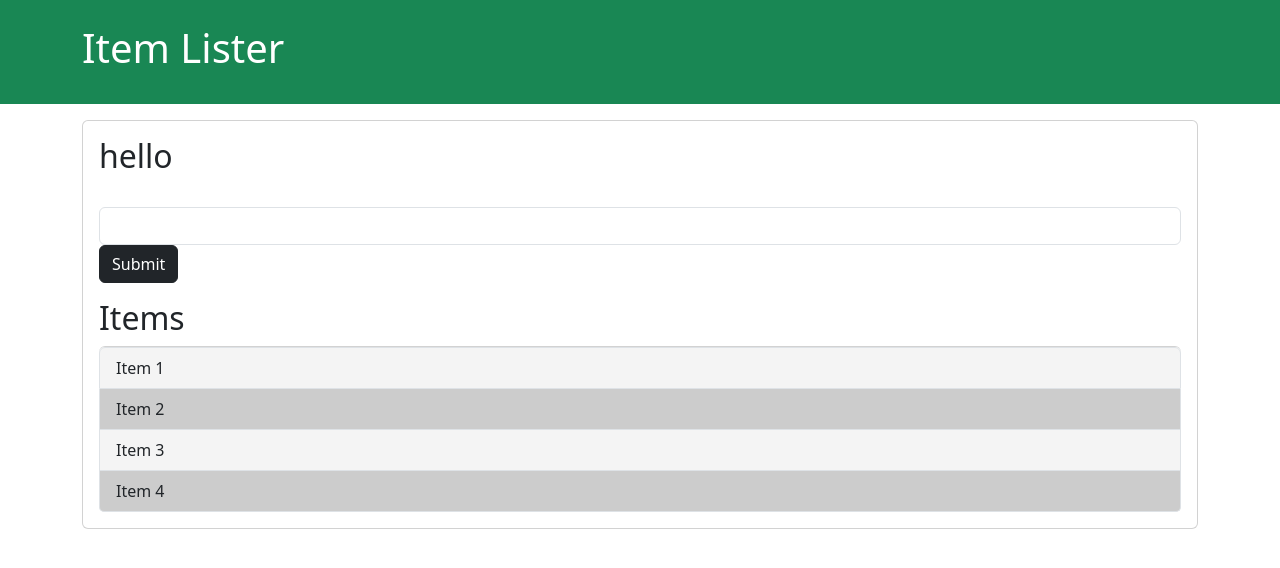
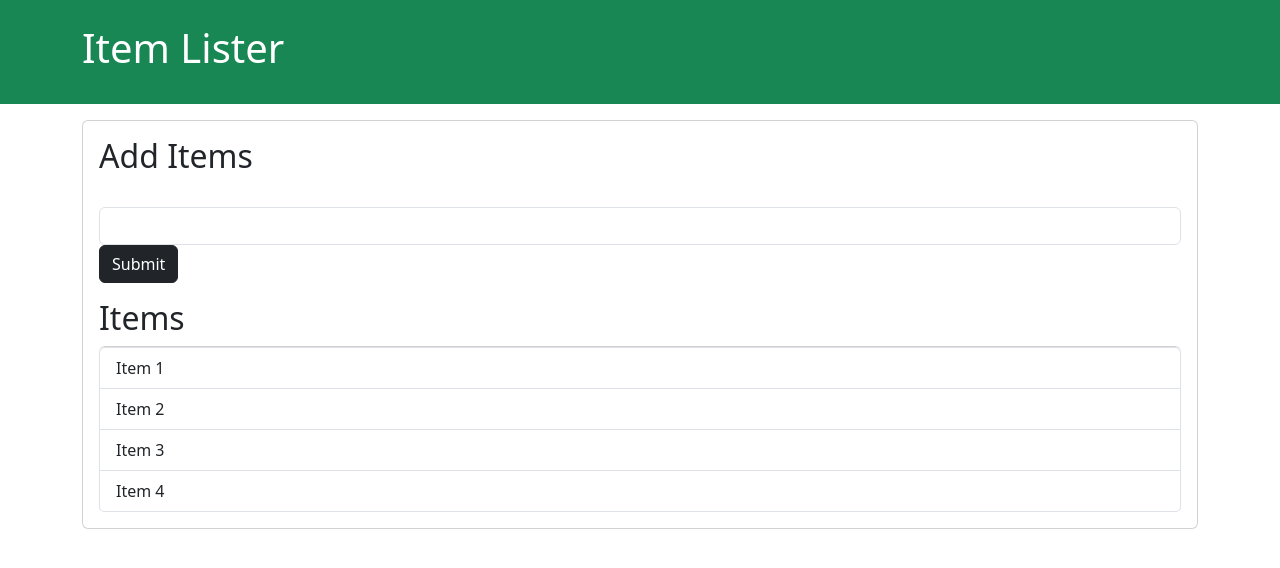
Before and after one commit to syntrike01/Learning-DOM, a plain HTML site: page index.html in a window 1280 px wide. Drawn offline with nearby package versions, Linux system fonts and the light colour scheme.

Commit message:
DOM part 2

```diff
--- a/dom.js
+++ b/dom.js
@@ -89,15 +89,15 @@
 
 // QUERYSELECTORALL //
 
-let titles = document.querySelectorAll('.title');
+// let titles = document.querySelectorAll('.title');
 
-console.log(titles);
-titles[0].textContent =  'hello';
+// console.log(titles);
+// titles[0].textContent =  'hello';
 
-let odd = document.querySelectorAll('li:nth-child(odd)');
-let even = document.querySelectorAll('li:nth-child(even)');
+// let odd = document.querySelectorAll('li:nth-child(odd)');
+// let even = document.querySelectorAll('li:nth-child(even)');
 
-for (let i=0; i<odd.length; i++){
-    odd[i].style.backgroundColor = '#f4f4f4';
-    even[i].style.backgroundColor = '#ccc'
-}
+// for (let i=0; i<odd.length; i++){
+//     odd[i].style.backgroundColor = '#f4f4f4';
+//     even[i].style.backgroundColor = '#ccc'
+// }
--- /dev/null
+++ b/dom2.js
@@ -0,0 +1,74 @@
+// TRAVERSING THE DOM //
+
+let itemList = document.querySelector('#items');
+// parentNode
+// console.log(itemList.parentNode);
+// itemList.parentNode.style.backgroundColor = '#f4f4f4';
+// console.log(itemList.parentNode.parentNode);
+
+// parentElement // parentNode and parentElement can be sometimes use interchangeably
+// console.log(itemList.parentElement);
+// itemList.parentElement.style.backgroundColor = '#f4f4f4';
+// console.log(itemList.parentElement.parentElement);
+
+// childNodes
+// console.log(itemList.childNodes);
+
+// children
+// console.log(itemList.children);
+// console.log(itemList.children[1]);
+// itemList.children[1].style.backgroundColor = "yellow";
+
+// // FirstChild
+// console.log(itemList.firstChild);
+// // firstElementChild
+// console.log(itemList.firstElementChild);
+// itemList.firstElementChild.textContent = 'Hello 1';
+
+// lastChild
+// console.log(itemList.lastChild);
+// lastElementChild
+// console.log(itemList.lastElementChild);
+// itemList.lastElementChild.textContent = 'Hello 5';
+
+
+// nextSibling
+// console.log(itemList.nextSibling);
+// // nextElementSibling
+// console.logI(itemList.nextElementSibling);
+
+// previousSibling
+// console.log(itemList.previousSibling);
+// // previousElementSibling
+// console.log(itemList.previousElementSibling);
+// itemList.previousElementSibling.style.color = 'green';
+
+
+// createElement
+
+// Create a div
+// let newDiv = document.createElement('div');
+
+// // Add class
+// newDiv.className = 'hello';
+
+// // Add id
+// newDiv.id = 'hello1'
+
+// // Add attr
+// newDiv.setAttribute('title', 'Hello Div');
+
+// // Create text node
+// let newDivText = document.createTextNode('Hello World');
+
+// // Add text to div
+// newDiv.appendChild(newDivText);
+
+// let container = document.querySelector('header .container');
+// let h1 = document.querySelector('header h1');
+
+// console.log(newDiv);
+
+// newDiv.style.fontSize = '30px';
+
+// container.insertBefore(newDiv, h1)
--- a/index.html
+++ b/index.html
@@ -23,7 +23,7 @@
 
     <h2 class="title">Items</h2>
     <ul id="items" class="list-group">
-      <li class="list-group-item">Item 1</li>
+<li class="list-group-item">Item 1</li>
       <li class="list-group-item">Item 2</li>
       <li class="list-group-item">Item 3</li>
       <li class="list-group-item">Item 4</li>
@@ -32,5 +32,6 @@
 </div>
 
     <script src="dom.js" ></script>
+    <script src="dom2.js" ></script>
   </body>
 </html>
```
